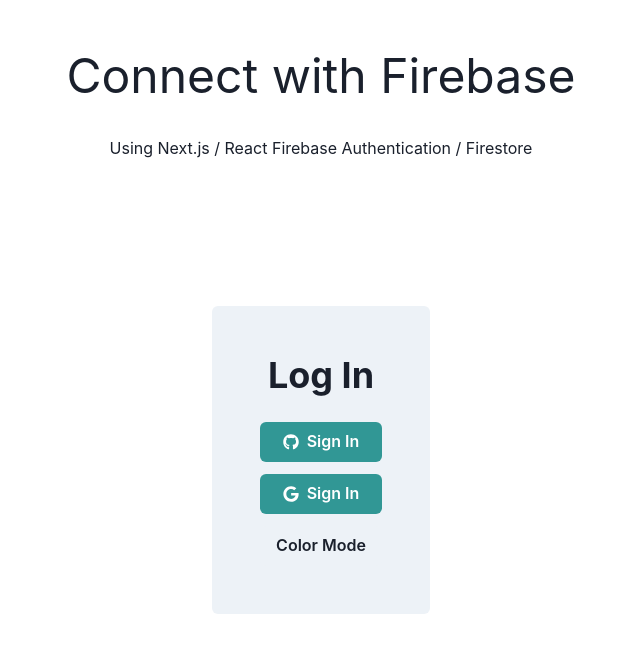
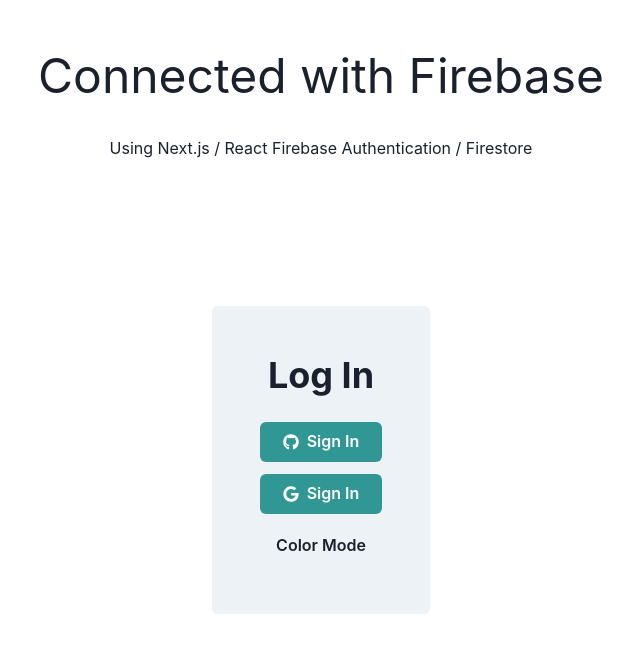
Before and after one commit to IvanMJs/imei, a Next.js app: page / in a window 1280 px wide. Shown: the top 652 px of the page, without its empty margins (319-959 px from the left). Built offline with nearby package versions, Linux system fonts and the light colour scheme; no server answers.

Commit message:
Change in title

```diff
--- a/components/header.js
+++ b/components/header.js
@@ -4,7 +4,7 @@
   return (
     <>
       <Text align="center" fontSize="5xl" mb={6} mt={10}>
-        Connect with Firebase
+        Connected with Firebase
       </Text>
       <p align="center">
         Using Next.js / React Firebase Authentication / Firestore
```
